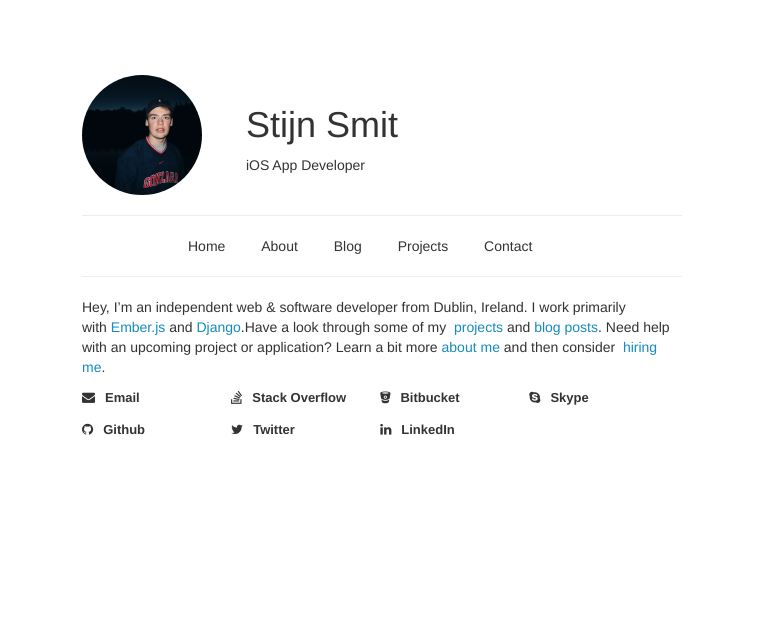
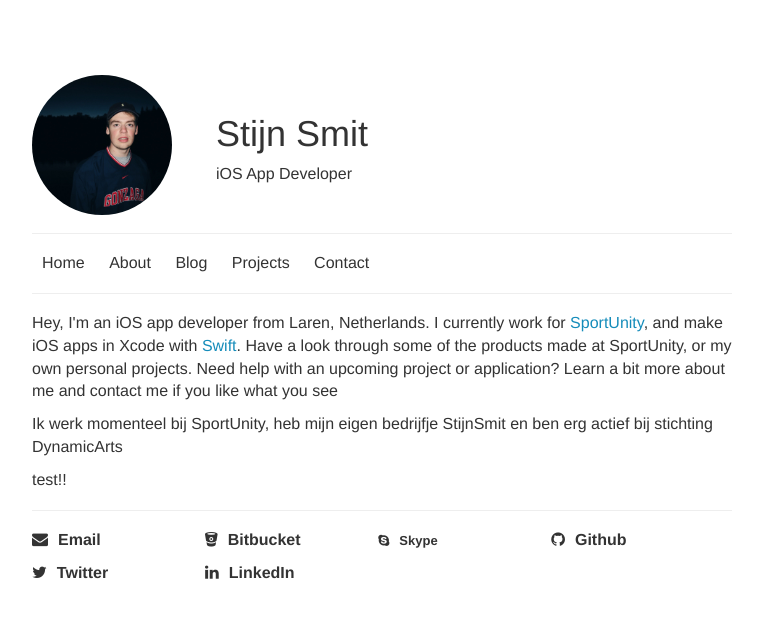
Before and after one commit to StijnSmit/stijnsmit.com, a plain HTML site: page index.html in a window 1280 px wide. Shown: the whole page, without its empty margins (258-1021 px from the left). Drawn offline with Linux system fonts and the light colour scheme.

Commit message:
Changed the code.

```diff
--- a/assets/css/styles.css
+++ b/assets/css/styles.css
@@ -1,10 +1,26 @@
-#test {
-  width:600px;
-  height:572px;
+h1 {
+}
+p {
+    font-size: medium;
+}
+a {
+    font-size: medium;
+}
+/* Outer View */
+#outer {
+  width:700px;
+/*  height:572px; */
   margin:auto;
   margin-top:75px;
 }
 
+@media (max-width:767px) {
+  #outer {
+    width:350px;
+  }
+}
+
+/* Body */
 body {
   font-family:"Helvetica Neue",Helvetica,Arial,sans-serif;
   font-size:14px;
@@ -13,43 +29,54 @@ body {
   background-color:#ffffff;
 }
 
-#profile section {
+.element {
+  margin:18px 0px 18px 0px;
+}
+
+hr {
+  margin:0;
+}
+
+/* ProfileCard */
+#profileCard div {
   display:inline-block;
   vertical-align:middle;
 }
 
-img {
-  height:120px;
+#profileCard img {
+  height:14rem;
+  width:14rem;
   vertical-align:middle;
   margin-right:4rem;
-  width:12rem;
   border-color:transparent;
 }
 
-#navigationbar {
-  width:70%;
+/* navigationBar */
+#navigationBar{
   list-style-type:none;
-  margin:auto;
   padding:0;
 }
 
-#navigationbar li {
+#navigationBar li {
   display:inline;
-}
-
-#navigationbar li a {
-  color:#333;
   text-align:center;
-  padding:14px 16px;
+  padding-left:10px;
+  padding-right:10px;
   text-decoration:none;
 }
 
-#navigationbar li a:hover {
+#navigationBar li a {
   color:#333;
-  /*background-color:#111;*/
 }
 
-#Footer li {
+/* content */
+#content section {
+  margin-left:10px;
+  display:inline-block;
+}
+
+/* footer */
+#footer li {
   font-size:small;
   font-weight:bold;
   width:24%;
@@ -57,6 +84,10 @@ img {
   margin:auto;
 }
 
-#Footer li i {
+#footer a {
+    color: inherit;
+}
+
+#footer li i {
   padding-right:10px;
 }
--- /dev/null
+++ b/assets/js/main.js
@@ -0,0 +1,79 @@
+    // var x = document.getElementById('home');
+    // if (x.style.display === 'none') {
+    //     x.style.display = 'block';
+    // } else {
+    //     x.style.display = 'none';
+    // }
+$('#homeButton').click(function() {
+    show('contentHome');
+});
+$('#aboutButton').click(function() {
+    show("contentAbout");
+});
+$('#blogButton').click(function() {
+    show("contentBlog");
+});
+$('#projectsButton').click(function() {
+    displayText("projects");
+});
+$('#contactButton').click(function() {
+    displayText("contact");
+});
+
+
+function show(contentType) {
+/*    document.getElementById('contentHome').style.display = 'none';
+    document.getElementById('contentAbout').style.display = 'none';
+    document.getElementById('contentBlog').style.display = 'none'; */
+    switch(contentType) {
+        case 'contentHome':
+	    console.log("ContentHome");
+	    document.getElementById('contentAbout').style.display = 'none';
+	    document.getElementById('contentBlog').style.display = 'none';
+	    document.getElementById('contentHome').style.display = 'display';
+	    console.log(document.getElementById('contentHome').style.display);
+            break;
+        case 'contentAbout':
+	    console.log("ContentAbout");
+	    document.getElementById('contentBlog').style.display = 'none';
+	    document.getElementById('contentHome').style.display = 'none';
+	    document.getElementById('contentAbout').style.display = 'display';
+            break;
+        case 'contentBlog':
+	    console.log("ContentBlog");
+	    document.getElementById('contentBlog').style.display = 'display';
+            break;
+        case 'contentProjects':
+	    console.log("ContentProjects");
+	    document.getElementById('contentProjects').style.display = 'display';
+            break;
+        case 'contentContact':
+	    console.log("ContentContact");
+	    document.getElementById('contentContact').style.display = 'display';
+            break;
+        default:break;
+    }
+    console.log(document.getElementById('contentHome').style.display);
+}
+
+function displayText(contentType) {
+    var htmlString = ""
+    switch(contentType) {
+        case "home":
+            break;
+        case "about":
+            htmlString = "ABOUTABOUTABOUTABOUTABOUTABOUT"
+            break;
+        case "blog":
+            htmlString = "BLOGBLOGBLOGBLOGBLOGBLOGBLOGBLOG"
+            break;
+        case "projects":
+            htmlString = "PROJECTSPROJECTSPROJECTSPROJECTSPROJECTS"
+            break;
+        case "contact":
+            htmlString = "CONTACTCONTACTCONTACTCONTACTCONTACTCONTACT"
+            break;
+        default:break;
+    }
+    document.getElementById("content").innerHTML = htmlString;
+}
--- a/index.html
+++ b/index.html
@@ -12,42 +12,69 @@
 </head>
 
 <body>
-    <div id="test">
+    <div id="outer">
         <div>
-            <div id="profile"><img src="assets/img/IMG_2882.jpg" class="img-circle">
-                <section>
+            <section class="element">
+		<div id="profileCard">
+		    <img src="assets/img/IMG_2882.jpg" class="img-circle" alt="ProfilePicture">
+		    <div>
 			<h1>Stijn Smit</h1>
 			<p>iOS App Developer</p>
+		    </div>
+		</div>
             </section>
-            </div>
-            <section>
+            <section class="element">
+		<div id="nav">
 		    <hr>
-                <ul id="navigationbar">
-                    <li><a href="#">Home </a><a href="#">About </a><a href="#">Blog </a><a href="#">Projects </a><a href="#">Contact </a></li>
+		    <ul id="navigationBar" class="element">
+			<li><a href="#" id="homeButton">Home </a></li>
+			<li><a href="#" id="aboutButton">About </a></li>
+			<li><a href="#" id="blogButton">Blog </a></li>
+			<li><a href="#" id="projectsButton">Projects </a></li>
+			<li><a href="#" id="contactButton">Contact </a></li>
 		    </ul>
 		    <hr>
+		</div>
 	    </section>
-            <section id="about">
-                <p>Hey, I’m an independent web &amp; software developer from Dublin, Ireland. I work primarily with&nbsp;<a href="http://emberjs.com/">Ember.js</a> and&nbsp;<a href="https://www.djangoproject.com/">Django</a>.Have a look through some of my&nbsp;
-                    <a
-                    href="https://timmyomahony.com/projects/">projects</a> and&nbsp;<a href="https://timmyomahony.com/blog/">blog posts</a>. Need help with an upcoming project or application? Learn a bit more&nbsp;<a href="https://timmyomahony.com/about/">about me</a> and then consider&nbsp;
-                        <a
-                        href="https://timmyomahony.com/hire-me/">hiring me</a>. </p>
+            <section id="content" class="element">
+		<div id="contentHome">
+		    <p>
+			Hey, I'm an iOS app developer from Laren, Netherlands.
+			I currently work for <a href="sportunity.nu">SportUnity</a>, and make iOS apps in Xcode with <a href="https://developer.apple.com/swift/">Swift</a>.
+			Have a look through some of the products made at SportUnity, or my own personal projects.
+			Need help with an upcoming project or application?
+			Learn a bit more about me and contact me if you like what you see
+		    </p>
+		</div>
+		<div id="contentAbout">
+		    <p>
+			Ik werk momenteel bij SportUnity, heb mijn eigen bedrijfje StijnSmit en ben erg actief bij stichting DynamicArts
+		    </p>
+		</div>
+		<div id="contentBlog">
+		    <p>
+			test!!
+		    </p>
+		</div>
             </section>
-            <section id="Footer">
+	    <hr>
+            <section class="element">
+		<div id="footer">
 		    <ul class="list-inline">
-                    <li><i class="fa fa-envelope"></i>Email </li>
-                    <li><i class="fa fa-stack-overflow"></i>Stack Overflow</li>
-                    <li><i class="fa fa-bitbucket"></i>Bitbucket </li>
+			<li><a href="stijn@stijnsmit.com"><i class="fa fa-envelope"></i>Email</a></li>
+			<li><a href="https://bitbucket.org/StijnSmit/"><i class="fa fa-bitbucket"></i>Bitbucket</a></li>
 			<li><i class="fa fa-skype"></i>Skype </li>
-                    <li><i class="fa fa-github"></i>Github </li>
-                    <li><i class="fa fa-twitter"></i>Twitter</li>
-                    <li><i class="fa fa-linkedin"></i>LinkedIn</li>
+			<li><a href="https://github.com/StijnSmit"><i class="fa fa-github"></i>Github</a></li>
+			<li><a href="https://twitter.com/StijnSmit1"><i class="fa fa-twitter"></i>Twitter</a></li>
+			<li><a href="https://www.linkedin.com/in/stijn-smit-674384126/"><i class="fa fa-linkedin"></i>LinkedIn</a></li>
 		    </ul>
+		</div>
             </section>
         </div>
     </div>
     <script src="assets/js/jquery.min.js"></script>
     <script src="assets/bootstrap/js/bootstrap.min.js"></script>
+    <script src="assets/js/main.js"></script>
 </body>
+
 </html>
```
Also changed, not shown: projects.html (added, +19 -0 lines), assets/img/logo-sportunity.svg (added). Lines whose indentation alone changed are shown as unchanged.
